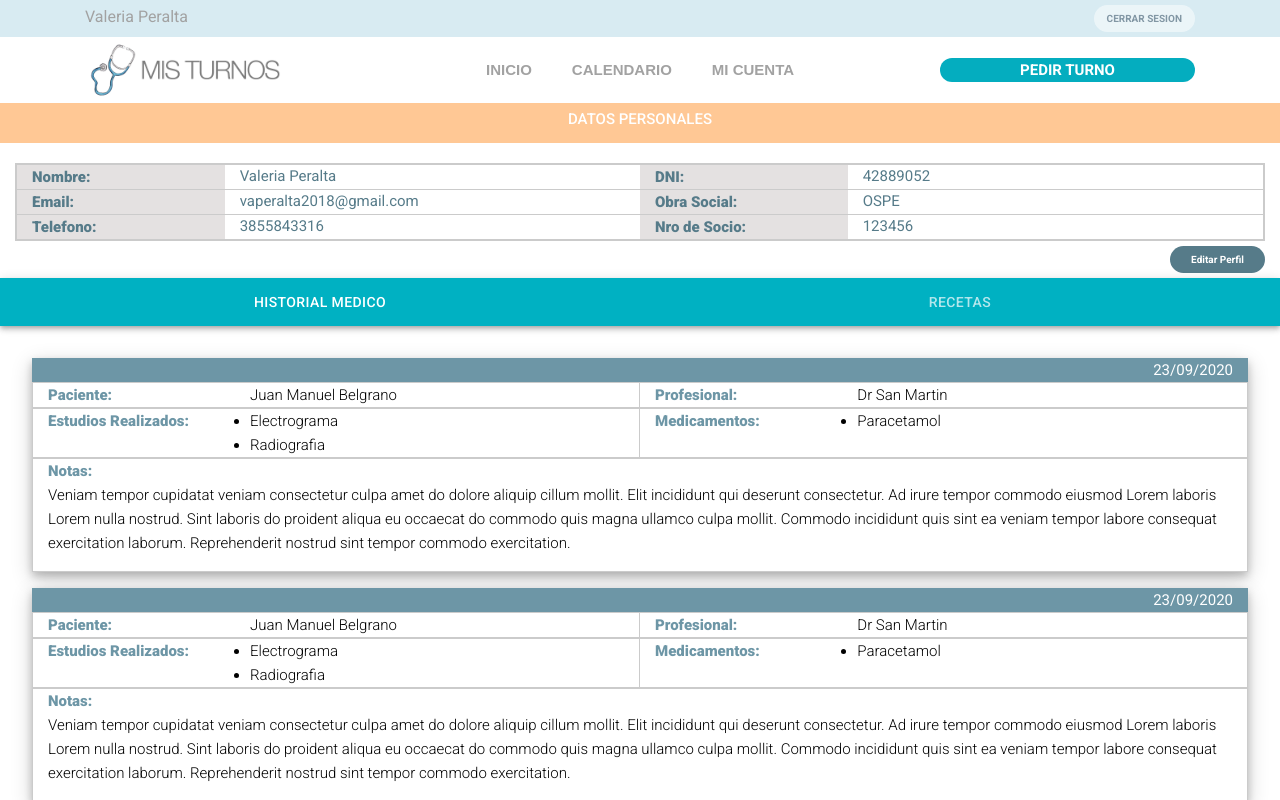
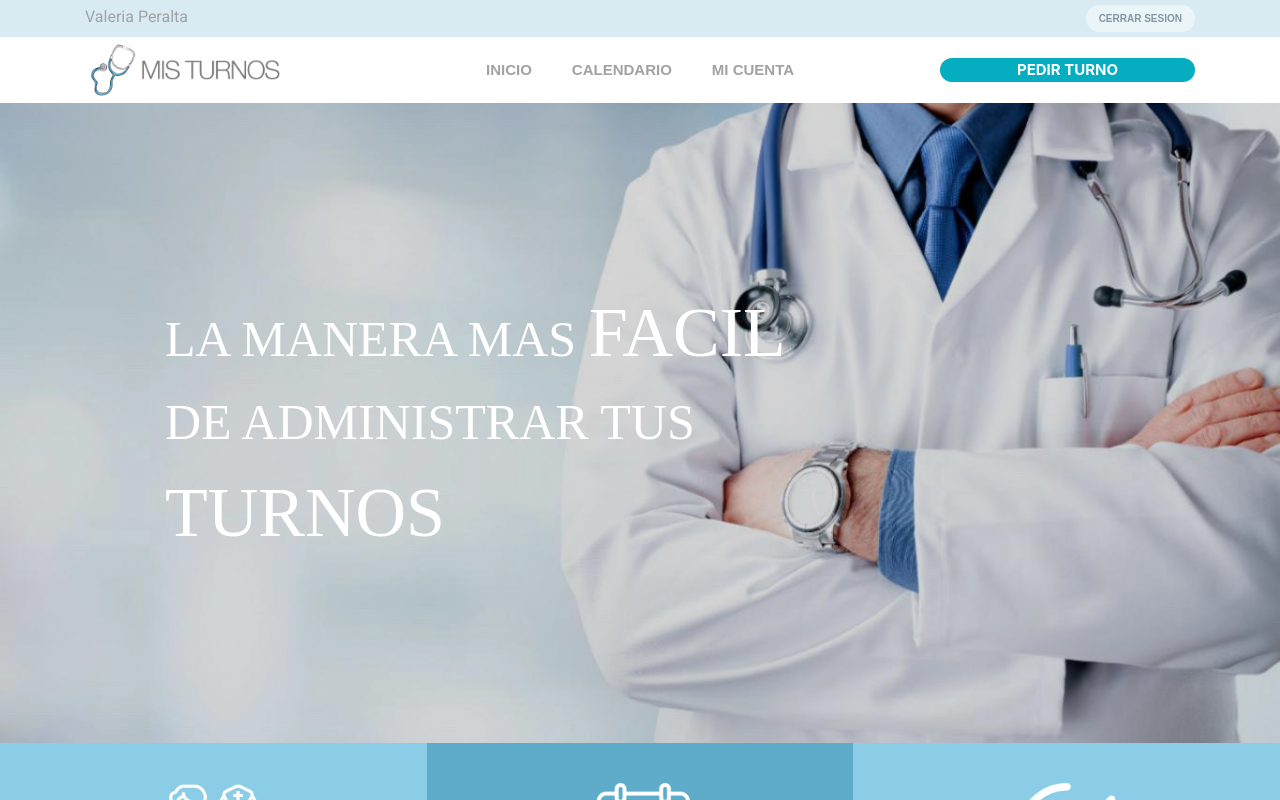
Before and after one commit to vperalta19/mis-turnos, a React (Create React App) app: page / in a window 1280 px wide. Shown: the top 800 px of the page. Built offline with nearby package versions, Linux system fonts and the light colour scheme.

Commit message:
agregando router

```diff
--- a/package.json
+++ b/package.json
@@ -16,10 +16,12 @@
     "get-google-fonts": "^1.2.2",
     "popper": "^1.0.1",
     "popper.js": "^1.16.1",
+    "prop-types": "^15.7.2",
     "react": "^16.13.1",
     "react-bootstrap": "^1.3.0",
     "react-dom": "^16.13.1",
     "react-owl-carousel": "^2.3.1",
+    "react-router-dom": "^5.2.0",
     "react-scripts": "3.4.3",
     "reactjs-popup": "^2.0.3",
     "typescript": "^4.0.2",
--- a/src/App.js
+++ b/src/App.js
@@ -1,13 +1,32 @@
 import React from 'react';
-import MiCuenta from './pages/MiCuenta'
+import	{BrowserRouter as Router, Switch, Route} from 'react-router-dom';
+import Toolbar from './components/Toolbar';
+import MiCuenta from './pages/MiCuenta';
+import Calendario from './pages/Calendario';
+import PedirTurno from './pages/PedirTurno';
+import Inicio from './pages/Inicio';
+import InicioSesion from './pages/InicioSesion';
+import Registrar from './pages/Registrar';
 
-function App() {
+export default function App() {
+	const toolbarInfo={
+		nombre: 'Valeria Peralta'
+	}
 	return (
 		<div className="App">
-			<MiCuenta></MiCuenta>
-
+			<Router>
+				<div className="App">
+					<Toolbar toolbarInfo={toolbarInfo}/>
+					<Switch>
+						<Route path='/' component={Inicio} />
+						<Route path='/Calendario' component={Calendario} />
+						<Route path='/MiCuenta' component={MiCuenta} />
+						<Route path='/PedirTurno' component={PedirTurno} />
+						<Route path='/InicioSesion' component={InicioSesion} />
+						<Route path='/Registrar' component={Registrar} />
+					</Switch>
+				</div>
+			</Router>
 		</div>
 	);
-}
-
-export default App;
+	}
--- a/src/assets/css/components.css
+++ b/src/assets/css/components.css
@@ -74,7 +74,8 @@
 
 }
 
-.header-area .main-header-area .toolbar ul li.seccion {
+
+.header-area .main-header-area .toolbar ul li a {
     color: #A2A2A2;
     font-size: 15px;
     text-transform: capitalize;
@@ -85,7 +86,7 @@
     cursor: pointer;
   }
 
-.header-area .main-header-area .toolbar ul li.seccion:hover {
+.header-area .main-header-area .toolbar ul li a:hover {
     color: rgb(70, 70, 70);
 }
 
--- a/src/components/MiCuenta/Perfil.js
+++ b/src/components/MiCuenta/Perfil.js
@@ -82,9 +82,8 @@ export default function DatosPersonales(props) {
                         if (quienVe === 'profesional'){
                             return (
                                 <div className='col text-left'>
-                                        <AgregarHM></AgregarHM>
-                                        <AgregarR></AgregarR>
-
+                                    <AgregarHM></AgregarHM>
+                                    <AgregarR></AgregarR>
                                 </div>
                             )
                         }
--- a/src/components/Toolbar.js
+++ b/src/components/Toolbar.js
@@ -1,9 +1,12 @@
 import React from 'react';
 import { FontAwesomeIcon } from '@fortawesome/react-fontawesome'
 import {faTimesCircle} from '@fortawesome/free-solid-svg-icons'
+
+
+import logo from './../assets/img/logo.png'
+import {Link} from 'react-router-dom'
+import 'bootstrap/dist/css/bootstrap.min.css';
 import './../assets/css/components.css'
-import 'bootstrap/dist/css/bootstrap.min.css';
-import logo from './../assets/img/logo.png'
 
 export default function Toolbar(props) {
 	let name = props.toolbarInfo.nombre;
@@ -46,13 +49,13 @@ export default function Toolbar(props) {
 										<div className="toolbar">
 											<ul>
 												<li className="seccion">
-													INICIO
+													<Link to='/'>INICIO</Link>
 												</li>
 												<li className="seccion">
-													CALENDARIO
+													<Link to='/Calendario'>CALENDARIO</Link>
 												</li>
 												<li className="seccion">
-													MI CUENTA
+													<Link to='/MiCuenta'>MI CUENTA</Link>
 												</li>
 											</ul>
 										</div>
--- a/src/index.js
+++ b/src/index.js
@@ -1,6 +1,5 @@
 import React from 'react';
 import ReactDOM from 'react-dom';
-import './assets/css/index.css';
 import App from './App';
 import * as serviceWorker from './serviceWorker';
 
--- a/src/pages/Inicio.js
+++ b/src/pages/Inicio.js
@@ -1,17 +1,14 @@
 import React from 'react';
-import Toolbar from './../components/Toolbar';
+
 import LandingPage from './../components/Inicio/LandingPage';
 import Footer from './../components/Inicio/Footer';
 import Novedades from './../components/Inicio/Novedades';
 import DondeEstamos from './../components/Inicio/DondeEstamos';
 
 export default function Inicio(){
-	const toolbarInfo={
-		nombre: 'Valeria Peralta'
-	}
+
 	return (
 		<div className="Inicio">
-			<Toolbar toolbarInfo={toolbarInfo}></Toolbar>
 			<LandingPage></LandingPage>
 			<Novedades></Novedades>
 			<DondeEstamos></DondeEstamos>
--- a/src/pages/MiCuenta.js
+++ b/src/pages/MiCuenta.js
@@ -1,11 +1,7 @@
 import React from 'react';
-import Toolbar from './../components/Toolbar'
 import Perfil from './../components/MiCuenta/Perfil'
 
 export default function MiCuenta() {
-	const toolbarInfo={
-		nombre: 'Valeria Peralta'
-	}
 	const userInfo={
 		nombre: 'Valeria Peralta',
 		email: 'vaperalta2018@gmail.com',
@@ -30,7 +26,6 @@ export default function MiCuenta() {
 	const pacientes = [userInfo,userInfo,userInfo,userInfo]
 	return (
 		<div className="MiCuenta">
-			<Toolbar toolbarInfo={toolbarInfo}></Toolbar>
 			<Perfil userInfo={userInfo} historiales ={historiales} recetas={recetas} pacientes = {pacientes}></Perfil>
 
 
```
Also changed, not shown: src/routes.js (added, +25 -0 lines), 1 other file (tests, documents, lock files or other folders).
